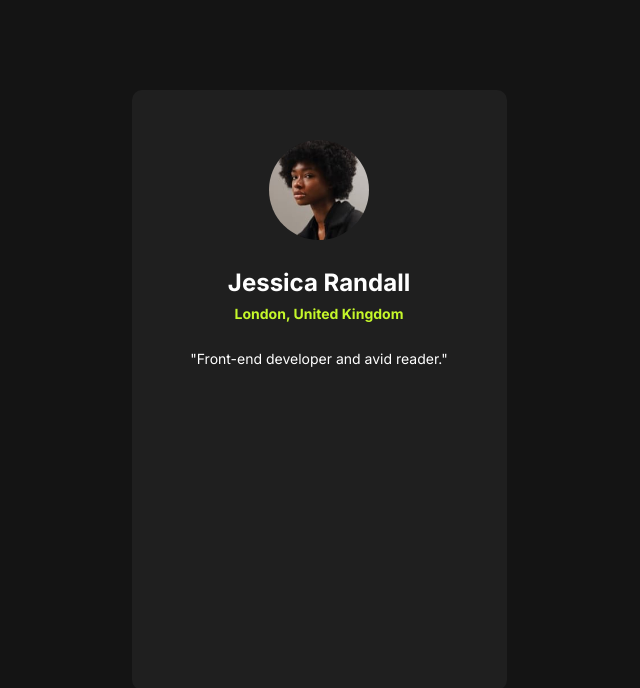
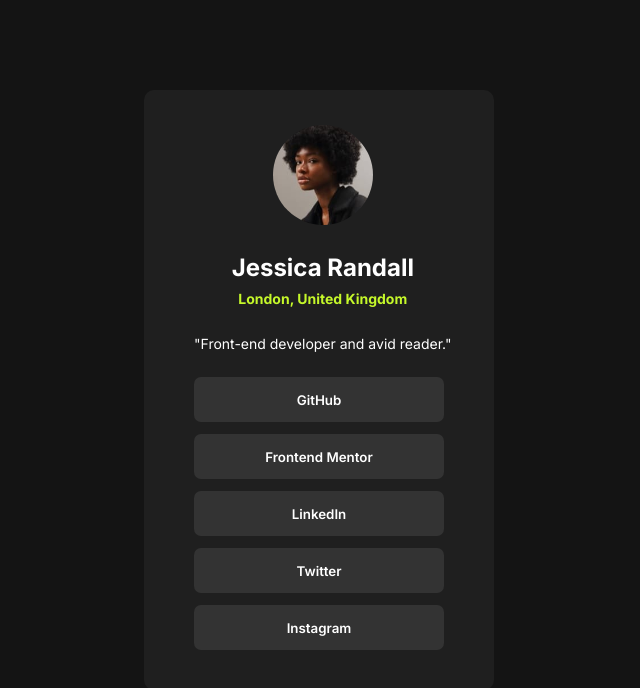
Before and after one commit to JuanBlancodev/social-links-profile, a React (Vite) app: page / in a window 1280 px wide. Shown: the top 688 px of the page, without its empty margins (321-961 px from the left). Built offline with nearby package versions, Linux system fonts and the light colour scheme.

Commit message:
social buttons added

```diff
--- a/src/components/App.jsx
+++ b/src/components/App.jsx
@@ -1,5 +1,6 @@
 import styled from 'styled-components'
 import Header from './Header/Header'
+import SocialContainer from './Social/SocialContainer'
 
 const Wrapper = styled.div`
   width: 100%;
@@ -11,15 +12,16 @@
 
 const Content = styled.div`
   margin-top: 70px;
-  width: 375px;
+  width: 350px;
   height: 600px;
 
-  padding: 50px 35px;
+  padding: 35px 50px;
 
   border-radius: 10px;
   background-color: var(--color-dark-rey);
 
   @media (height < 740px){
+    padding: 35px 20px;
     margin-top: 10px;
   }
 `
@@ -29,6 +31,7 @@
     <Wrapper>
       <Content>
         <Header />
+        <SocialContainer />
       </Content>
     </Wrapper>
   )
--- /dev/null
+++ b/src/components/Social/SocialButton.jsx
@@ -0,0 +1,34 @@
+import styled from 'styled-components';
+import PropTypes from 'prop-types'
+
+const Button = styled.button`
+  width: 100%;
+  min-height: 45px;
+
+  border: none;
+  border-radius: 7px;
+  background-color: var(--color-grey);
+
+  color: var(--color-white);
+  font-weight: var(--weight-semibold);
+
+  cursor: pointer;
+  transition: background-color 0.25s ease-in-out;
+
+  &:hover {
+    color: var(--color-dark-rey);
+    background-color: var(--color-primary);
+  }
+`
+
+const SocialButton = ({ value }) => {
+  return (
+    <Button>{ value }</Button>
+  )
+}
+
+SocialButton.propTypes = {
+  value: PropTypes.string.isRequired
+}
+
+export default SocialButton
--- /dev/null
+++ b/src/components/Social/SocialContainer.jsx
@@ -0,0 +1,22 @@
+import styled from 'styled-components'
+import SocialButton from './SocialButton'
+
+const Container = styled.div`
+  margin-top: 25px;
+`
+
+
+
+const SocialContainer = () => {
+  return (
+    <Container className="grid gap-2">
+      <SocialButton value="GitHub" />
+      <SocialButton value="Frontend Mentor" />
+      <SocialButton value="LinkedIn" />
+      <SocialButton value="Twitter" />
+      <SocialButton value="Instagram" />
+    </Container>
+  )
+}
+
+export default SocialContainer
--- a/src/css/index.css
+++ b/src/css/index.css
@@ -14,16 +14,24 @@
   --color-grey: hsl(0, 0%, 20%);
   --color-dark-rey: hsl(0, 0%, 12%);
   --color-off-black: hsl(0, 0%, 8%);
+
+  --spacing-1: 8px;
+  --spacing-2: 12px;
+  --spacing-3: 16px;
+  --spacing-4: 20px;
+  --spacing-5: 24px;
+  --spacing-6: 28px;
+  --spacing-7: 32px;
 }
 
 *{
   margin: 0;
   box-sizing: border-box;
+  font-family: var(--font-main);
 }
 
 body{
   padding: 20px;
-  font-family: var(--font-main);
   background-color: var(--color-off-black);
 }
 
@@ -79,31 +87,31 @@
 
 /* Gap */
 .gap-1 {
-  gap: 8px;
+  gap: var(--spacing-1);
 }
 
 .gap-2 {
-  gap: 12px;
+  gap: var(--spacing-2);
 }
 
 .gap-3 {
-  gap: 16px;
+  gap: var(--spacing-3);
 }
 
 .gap-4{
-  gap: 20px;
+  gap: var(--spacing-4);
 }
 
 .gap-5{
-  gap: 24px;
+  gap: var(--spacing-5);
 }
 
 .gap-6{
-  gap: 28px;
+  gap: var(--spacing-6);
 }
 
 .gap-7{
-  gap: 32px;
+  gap: var(--spacing-7);
 }
 
 /* Text */
```
